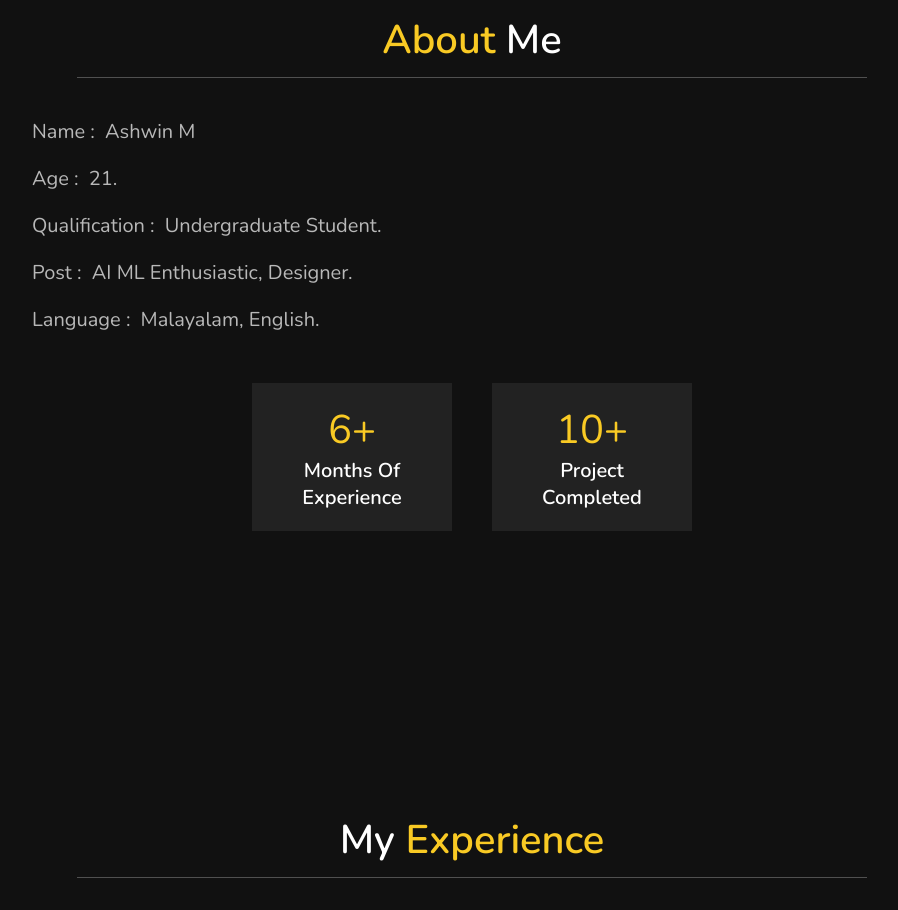
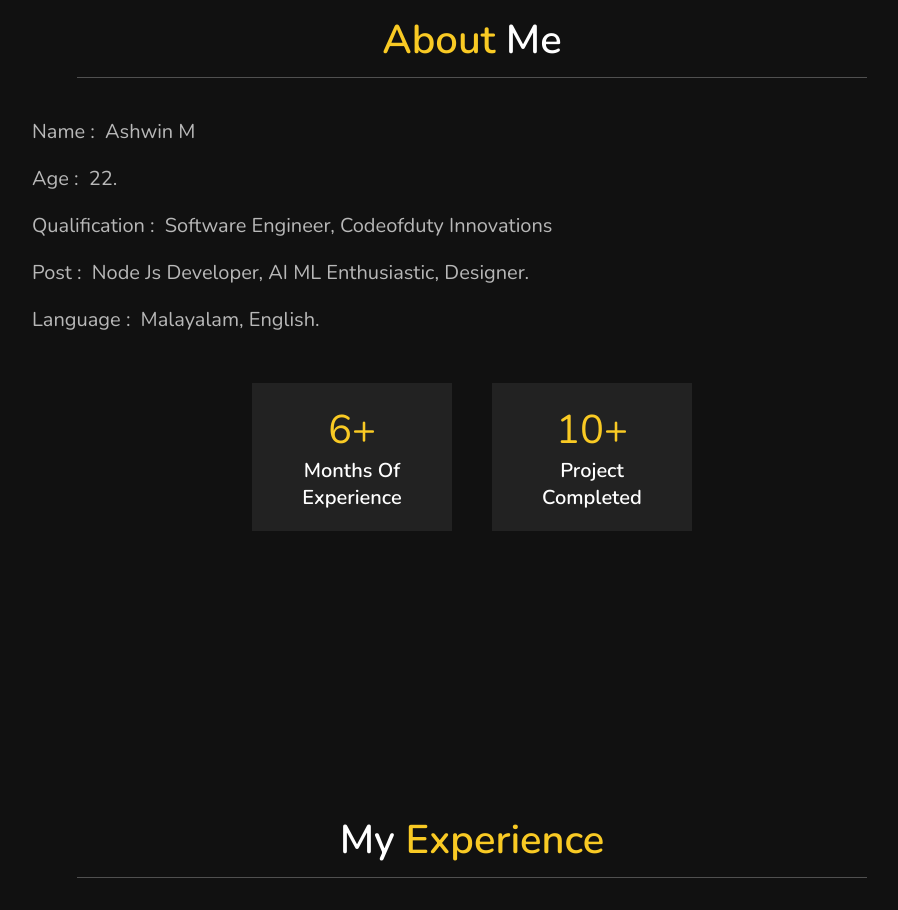
Before and after one commit to Ashwin202/Portfolio, a plain HTML site: page index.html in a window 1280 px wide. Shown: the part 807-1717 px from the top of the page, without its empty margins (343-1241 px from the left). Drawn offline with nearby package versions, Linux system fonts and the light colour scheme; a script that the page names is missing.

Commit message:
Update index.html

```diff
--- a/index.html
+++ b/index.html
@@ -65,9 +65,9 @@
 
     <div class="info">
         <h3 style="color: rgb(184, 184, 184);"> <span style="color: rgb(184, 184, 184);"> name : </span> Ashwin M </h3>
-        <h3 style="color: rgb(184, 184, 184);"> <span style="color: rgb(184, 184, 184);"> age : </span> 21. </h3>
-        <h3 style="color: rgb(184, 184, 184);"> <span style="color: rgb(184, 184, 184);"> qualification : </span> Undergraduate student. </h3>
-        <h3 style="color: rgb(184, 184, 184);"> <span style="color: rgb(184, 184, 184);"> post : </span>AI ML Enthusiastic, Designer. </h3>
+        <h3 style="color: rgb(184, 184, 184);"> <span style="color: rgb(184, 184, 184);"> age : </span> 22. </h3>
+        <h3 style="color: rgb(184, 184, 184);"> <span style="color: rgb(184, 184, 184);"> qualification : </span> Software Engineer, Codeofduty innovations</h3>
+        <h3 style="color: rgb(184, 184, 184);"> <span style="color: rgb(184, 184, 184);"> post : </span>Node js developer, AI ML Enthusiastic, Designer. </h3>
         <h3 style="color: rgb(184, 184, 184);"> <span style="color: rgb(184, 184, 184);"> language : </span> Malayalam, English. </h3>
 
     </div>
```
